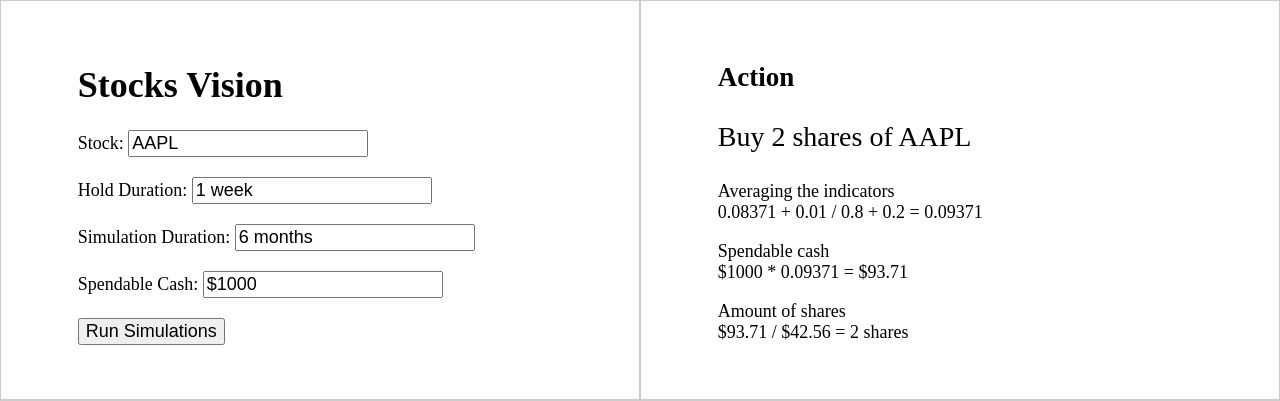
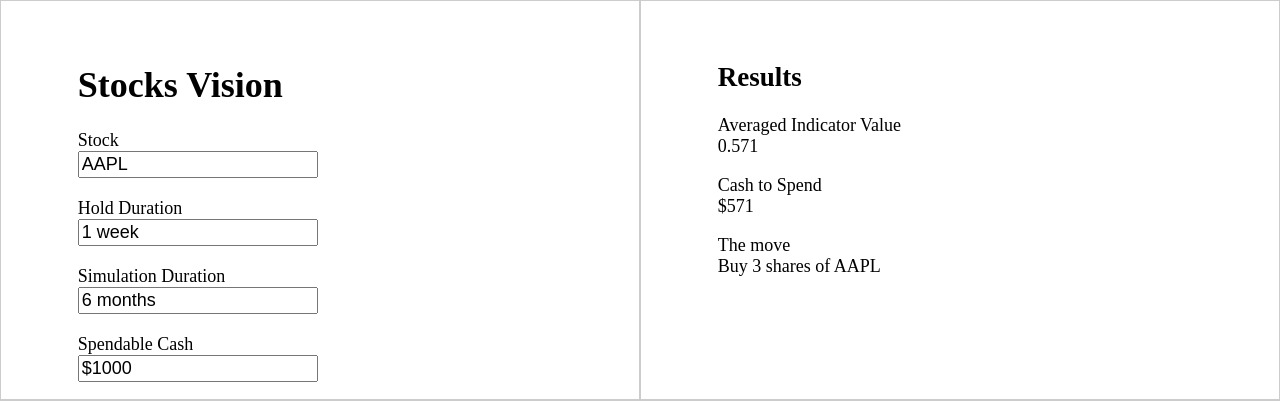
Before and after one commit to KristianWindsor/stocks.vision, a PHP site: page / in a window 1280 px wide. Shown: the top 401 px of the page. Run offline with PHP 8.4, Linux system fonts and the light colour scheme.

Commit message:
indicator inputs now do math and output results

```diff
--- a/webui/src/index.html
+++ b/webui/src/index.html
@@ -15,19 +15,19 @@
 				Stocks Vision
 			</h1>
 			<div>
-				<span>Stock: </span>
+				<span>Stock</span><br>
 				<input id="stock" type="text" value="AAPL" />
 			</div>
 			<div>
-				<span>Hold Duration: </span>
+				<span>Hold Duration</span><br>
 				<input id="holdDuration" type="text" value="1 week" />
 			</div>
 			<div>
-				<span>Simulation Duration: </span>
-				<input id="spendableCash" type="text" value="6 months" />
+				<span>Simulation Duration</span><br>
+				<input id="simulationDuration" type="text" value="6 months" />
 			</div>
 			<div>
-				<span>Spendable Cash: </span>
+				<span>Spendable Cash</span><br>
 				<input id="spendableCash" type="text" value="$1000" />
 			</div>
 			<button id="simulationButton">
@@ -36,53 +36,80 @@
 		</div><!--
 	 --><div class="fourth output">
 			<div>
-				<h2>Action</h2>
-				<p style="font-size: 28px">
-					Buy 2 shares of AAPL
-				</p>
-			</div>
-			<div>
+				<h2>Results</h2>
 				<p>
-					Averaging the indicators <br>
-					0.08371 + 0.01 / 0.8 + 0.2 = 0.09371
+					Averaged Indicator Value<br>
+					<span id="averageIndicatorValue" class="result"></span>
 				</p>
 				<p>
-					Spendable cash<br>
-					$1000 * 0.09371 = $93.71
+					Cash to Spend<br>
+					<span id="cashToSpend" class="result"></span>
 				</p>
 				<p>
-					Amount of shares<br>
-					$93.71 / $42.56 = 2 shares
+					The move<br>
+					<span id="theMove" class="result"></span>
 				</p>
 			</div>
 		</div><!--
 	 --><div class="fourth indicators">
 			<div>
 				<h2>Indicators</h2>
-				<div>
-					<div class="layer">
-						<input type="checkbox" checked="checked" />
-						<p>
-							Reddit Sentiment
-						</p>
-						<input type="range" />
-					</div>
-				</div>
-				<div>
-					<div class="layer">
-						<input type="checkbox" checked="checked" />
-						<span>
-							Open/Close Ratio
-						</span>
-						<input type="range" />
-					</div>
-				</div>
+				<table>
+					<tbody class="reddit-sentiment">
+						<tr>
+							<td><input type="checkbox" onchange="indicatorCheckbox('reddit-sentiment')" /></td>
+							<td>Reddit Sentiment</td>
+							<td><input id="reddit-sentiment" type="range" min="0" max="10" value="5" oninput="indicatorChanged('reddit-sentiment');" onchange="indicatorChanged('reddit-sentiment');" /></td>
+						</tr>
+						<tr>
+							<td></td>
+							<td></td>
+							<td class="indicatorMath"><span class="indicatorValue"></span> * <span class="trackbarValue"></span></td>
+						</tr>
+					</tbody>
+					<tbody class="open-close-ratio">
+						<tr>
+							<td><input type="checkbox" onchange="indicatorCheckbox('open-close-ratio')"  /></td>
+							<td>Open Close Ratio</td>
+							<td><input id="open-close-ratio" type="range" min="0" max="10" value="5" oninput="indicatorChanged('open-close-ratio');" onchange="indicatorChanged('open-close-ratio');" /></td>
+						</tr>
+						<tr>
+							<td></td>
+							<td></td>
+							<td class="indicatorMath"><span class="indicatorValue"></span> * <span class="trackbarValue"></span></td>
+						</tr>
+					</tbody>
+					<tbody class="volume-increase">
+						<tr>
+							<td><input type="checkbox" onchange="indicatorCheckbox('volume-increase')"  /></td>
+							<td>Volume Increase</td>
+							<td><input id="volume-increase" type="range" min="0" max="10" value="5" oninput="indicatorChanged('volume-increase');" onchange="indicatorChanged('volume-increase');" /></td>
+						</tr>
+						<tr>
+							<td></td>
+							<td></td>
+							<td class="indicatorMath"><span class="indicatorValue"></span> * <span class="trackbarValue"></span></td>
+						</tr>
+					</tbody>
+					<tbody class="yesterday">
+						<tr>
+							<td><input type="checkbox" onchange="indicatorCheckbox('yesterday')"  /></td>
+							<td>Yesterday</td>
+							<td><input id="yesterday" type="range" min="0" max="10" value="5" oninput="indicatorChanged('yesterday');" onchange="indicatorChanged('yesterday');" /></td>
+						</tr>
+						<tr>
+							<td></td>
+							<td></td>
+							<td class="indicatorMath"><span class="indicatorValue"></span> * <span class="trackbarValue"></span></td>
+						</tr>
+					</tbody>
+				</table>
 			</div>
 		</div><!--
 	 --><div class="fourth simulations">
 			<div>
 				<h2>Simulation</h2>
-				<img src="https://i.pinimg.com/236x/e0/50/7f/e0507f9c78708dcce6948ecabb80cbc4--free-stock-trading-android-apps.jpg" />
+				<img src="https://i.pinimg.com/236x/e0/50/7f/e0507f9c78708dcce6948ecabb80cbc4--free-stock-trading-android-apps.jpg" id="placeholder-img" style="display: none;" />
 			</div>
 		</div>
 	</body>
--- a/webui/src/script.js
+++ b/webui/src/script.js
@@ -1,9 +1,46 @@
+var currentStockPrice = 178.97,
+	currentStockTicker = 'AAPL';
+var values = {
+	isEnabled: {
+		'reddit-sentiment': true,
+		'open-close-ratio': true,
+		'volume-increase': true,
+		'yesterday': true
+	},
+	indicators: {
+		'reddit-sentiment': 0.634,
+		'open-close-ratio': 0.33,
+		'volume-increase': 0.42,
+		'yesterday': 0.9
+	},
+	trackbars: {
+		'reddit-sentiment': 5,
+		'open-close-ratio': 5,
+		'volume-increase': 5,
+		'yesterday': 5
+	}
+};
+// set values
+for (var indicatorName in values.indicators) {
+	if (values.indicators.hasOwnProperty(indicatorName)) {
+		if (values.isEnabled[indicatorName]) {
+			$('.' + indicatorName + ' input[type="checkbox"]').prop('checked', true);
+		} else {
+			$('.' + indicatorName + ' input[type="checkbox"]').prop('checked', false);
+		}
+		$('.' + indicatorName + ' .indicatorValue').html(values.indicators[indicatorName]);
+		indicatorChanged(indicatorName);
+	}
+}
+
+
 
 var isAnalyzing = false;
 function startAnalyzing() {
 	$('.fourth.indicators input[type="range"]').prop('disabled', true);
 	simulation();
 	$('#simulationButton').html('Stop Simulations');
+	$('#placeholder-img').show();
 }
 function stopAnalyzing() {
 	$('.fourth.indicators input[type="range"]').prop('disabled', false);
@@ -12,11 +49,64 @@
 
 
 function doMath() {
-	// list of indicator values
-	// average
-	// multiply by money
-	// divide to get stocks
-	// output results
+	// average indicator values
+	var numerator = 0,
+		denominator = 0;
+	for (var indicatorName in values.indicators) {
+		if (values.indicators.hasOwnProperty(indicatorName)) {
+			var value = values.indicators[indicatorName],
+				weight = values.trackbars[indicatorName],
+				isEnabled = values.isEnabled[indicatorName];
+			if (isEnabled && weight > 0) {
+				numerator += values.indicators[indicatorName] * values.trackbars[indicatorName];
+				denominator += values.trackbars[indicatorName];
+			}
+		}
+	}
+	if (denominator > 0) {
+		var averageIndicatorValue = numerator / denominator;
+		$('#averageIndicatorValue').html(Math.round(averageIndicatorValue * 100000) / 100000);
+		// multiply by money
+		var cashToSpend = parseFloat($('#spendableCash').val().replace(/\D/g,'')) * averageIndicatorValue;
+		cashToSpend = Math.round(cashToSpend * 100) / 100
+		$('#cashToSpend').html('$' + cashToSpend);
+		// divide to get stocks
+		var numberOfStocksToBuy = Math.floor(cashToSpend / currentStockPrice);
+		var numberOfStocksToBuyText;
+		if (numberOfStocksToBuy == 0) {
+			numberOfStocksToBuyText = "Don't buy "+currentStockTicker+".";
+		} else if (numberOfStocksToBuy == 1) {
+			numberOfStocksToBuyText = 'Buy ' + numberOfStocksToBuy.toString() + ' share of ' + currentStockTicker;
+		} else {
+			numberOfStocksToBuyText = 'Buy ' + numberOfStocksToBuy.toString() + ' shares of ' + currentStockTicker;
+		}
+		$('#theMove').html(numberOfStocksToBuyText);
+	} else {
+		$('#averageIndicatorValue').html('');
+		$('#cashToSpend').html('');
+		$('#theMove').html('');
+	}
+}
+doMath();
+
+function indicatorChanged(indicator) {
+	// get values
+	var indicatorValue = parseFloat($('.' + indicator + ' .indicatorValue').html());
+	var trackbarValue = parseFloat($('#' + indicator).val());
+	// update values
+	values.trackbars[indicator] = trackbarValue;
+	$('.' + indicator + ' .trackbarValue').html(trackbarValue);
+	doMath();
+}
+function indicatorCheckbox(indicator) {
+	if ($('.' + indicator + ' input[type="checkbox"]').is(':checked')) {
+		values.isEnabled[indicator] = true;
+		$('.' + indicator + ' .indicatorMath').show();
+	} else {
+		values.isEnabled[indicator] = false;
+		$('.' + indicator + ' .indicatorMath').hide();
+	}
+	doMath();
 }
 
 function indicator() {
@@ -30,8 +120,8 @@
 			'indicator': indicator,
 			'stock': stock
 		},
-		success: function(msg){
-			console.log("horray! " + msg);
+		success: function(value){
+			$('.' + indicator + ' .indicatorValue').html(value);
 		}
 	});
 }
@@ -84,6 +174,7 @@
 	}
 });
 
+
 $('.indicators input[type="range"]').change(function() {
 	indicator();
 })
--- a/webui/src/style.css
+++ b/webui/src/style.css
@@ -33,11 +33,14 @@
 	margin: 20px 0;
 }
 
-.fourth.indicators .layer {
+.fourth.indicators input[type="range"] {
+	width: 100%;
+}
+.indicators-wrap {
 	display: table;
 	width: 100%;
 }
-.fourth.indicators .layer>* {
+.indicator .col {
 	display: table-cell;
 	text-align: center;
 }
@@ -45,14 +48,14 @@
 .layer {
 	margin: 20px 0;
 }
-
-.layer input {
-}
-
 .layer p {
 	display: inline-block;
 }
 
-.layer {
-
+table {
+	width: 100%;
+	border-collapse: collapse;
 }
+td {
+	text-align: center;
+}
```
